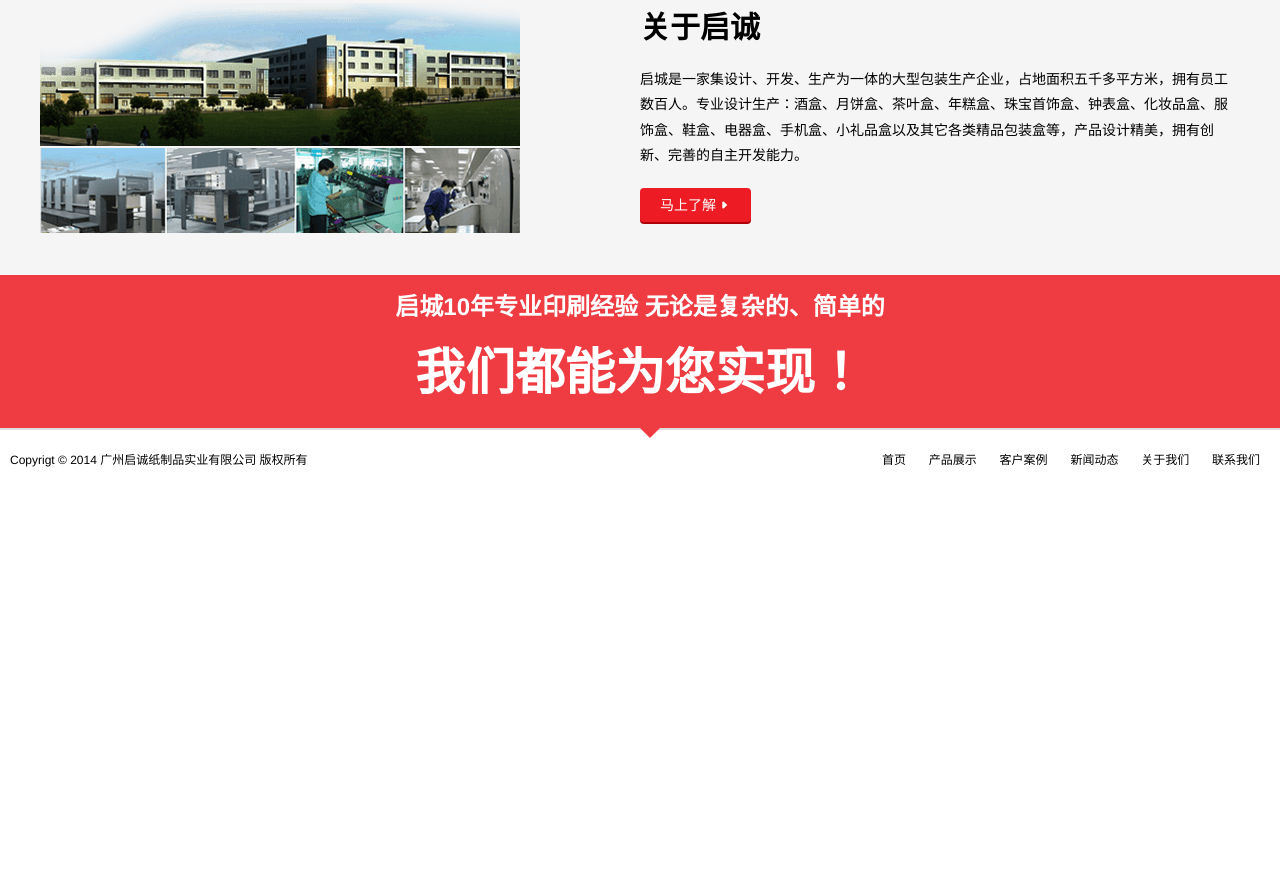
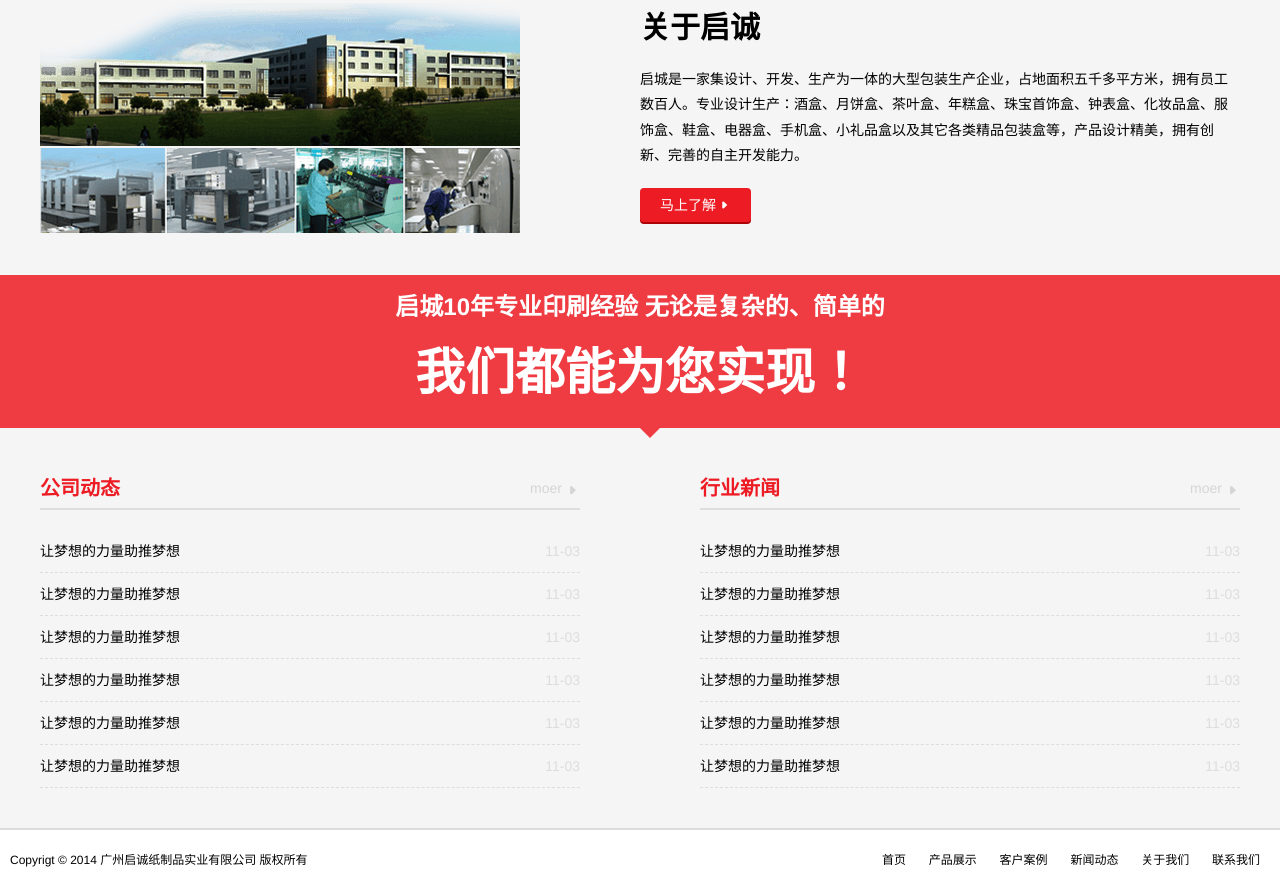
Before and after one commit to LeiHen/QiCheng, a plain HTML site: page new/index.html in a window 1280 px wide. Shown: the part 2192-3082 px from the top of the page. Before the commit the page ends 2682 px from the top, so only its background shows below. Drawn offline with nearby package versions, Linux system fonts and the light colour scheme; files that its build step writes are made by us from their sources; files whose address does not match are found by name.

Commit message:
add index

```diff
--- a/new/css/page.css
+++ b/new/css/page.css
@@ -165,10 +165,92 @@
 	margin:20px 0;
 }
 
+/* index 新闻 */
+.news_index{
+	overflow: hidden;
+	padding: 40px 0;
+}
+.news_index .wrap{
+	width: 45%;
+	float: left;
+}
+.news_index .ml{
+	margin-left: 5%;
+}
+.news_index .mr{
+	margin-right:5%;
+}
+.news_index .wrap .mian_title{
+	font-size: 2em;
+	line-height: 2em;
+	border-bottom:2px solid #dddddd;
+	font-weight: bold;
+	color: #ed1c24;
+	margin:0 0 20px 0;
+}
+.news_index .wrap .mian_title .more{
+	font-size: 0.7em;
+	font-weight: 400;
+	color:#d6d4d4;
+	float: right;
+	display: block;
+}
+.news_index .wrap .mian_title .more .ico{
+	vertical-align: middle;
+	margin: 0 0 0 4px;
+	display: inline-block;
+	+display: inline;
+	+zoom: 1;
+}
+.news_index .wrap .mian_title .more:hover{
+	color: #ed1c24;
+}
+.news_index .wrap .mian_title .more:hover .ico{
+	-webkit-transform:translate(2px,0px);
+	-moz-transform:translate(2px,0px);
+	-ms-transform:translate(2px,0px);
+	-o-transform:translate(2px,0px);
+	transform:translate(2px,0px);
+}
 
 
+.news_index .wrap .list_wrap{
+
+}
+.news_index .wrap .list_wrap .list{
+	border-bottom: 1px dashed #dddddd;
+	position: relative;
+	cursor: pointer;
+	/*overflow: hidden;*/
+}
+.news_index .wrap .list_wrap .list .title{
+	font-size: 1.4em;
+	line-height: 3em;
+}
+.news_index .wrap .list_wrap .list .time{
+	float: right;
+	color: #dddddd;
+	/*display: block;*/
+}
+.news_index .wrap .list_wrap .list .wire{
+	background-color: #ed1c24;
+
+	height: 0px;
+	width: 100%;
+
+	position: absolute;
+	bottom: -2px;
+	opacity: 0;
+	filter: alpha(opacity=0);
+}
 
 
+.news_index .wrap .list_wrap .list:hover .wire{
+	bottom: -1px;
+	height: 2px;
+	opacity: 1;
+	filter: alpha(opacity=1);
+}
 
 
 
@@ -197,7 +279,10 @@
 .banner_info_wrap .list,
 .banner_info_wrap .list .ico,
 .cooperative_index .wrap .list,
-.cooperative_index .wrap .list .img{
+.cooperative_index .wrap .list .img,
+.news_index .wrap .mian_title .more,
+.news_index .wrap .mian_title .more .ico,
+.news_index .wrap .list_wrap .list .wire{
 	-webkit-transition:all 0.4s ease-out;
 	-moz-transition:all 0.4s ease-out;
 	-ms-transition:all 0.4s ease-out;
--- a/new/index.html
+++ b/new/index.html
@@ -150,9 +150,78 @@
         <!-- ad_txt_index]] -->
 
         <!-- news_index[[ -->
-        <div class="w">
+        <div class="w news_index">
 
+            <div class="wrap mr">
+                <h1 class="mian_title">
+                    公司动态
+                    <a href="#" class="more">moer<span class="ico icon_media_play"></span></a>
+                </h1>
+                <ul class="list_wrap">
+                    <li class="list">
+                        <h2 class="title">让梦想的力量助推梦想<time class="time">11-03</time></h2>
+                        <span class="wire"></span>
+                    </li>
+                    <li class="list">
+                        <h2 class="title">让梦想的力量助推梦想<time class="time">11-03</time></h2>
+                        <span class="wire"></span>
+                    </li>
+                    <li class="list">
+                        <h2 class="title">让梦想的力量助推梦想<time class="time">11-03</time></h2>
+                        <span class="wire"></span>
+                    </li>
+                    <li class="list">
+                        <h2 class="title">让梦想的力量助推梦想<time class="time">11-03</time></h2>
+                        <span class="wire"></span>
+                    </li>
+                    <li class="list">
+                        <h2 class="title">让梦想的力量助推梦想<time class="time">11-03</time></h2>
+                        <span class="wire"></span>
+                    </li>
+                    <li class="list">
+                        <h2 class="title">让梦想的力量助推梦想<time class="time">11-03</time></h2>
+                        <span class="wire"></span>
+                    </li>
+                </ul>
+            </div>
+
+            <div class="wrap ml">
+                <h1 class="mian_title">
+                   行业新闻
+                    <a href="#" class="more">moer<span class="ico icon_media_play"></span></a>
+                </h1>
+                <ul class="list_wrap">
+                    <li class="list">
+                        <h2 class="title">让梦想的力量助推梦想<time class="time">11-03</time></h2>
+                        <span class="wire"></span>
+                    </li>
+                    <li class="list">
+                        <h2 class="title">让梦想的力量助推梦想<time class="time">11-03</time></h2>
+                        <span class="wire"></span>
+                    </li>
+                    <li class="list">
+                        <h2 class="title">让梦想的力量助推梦想<time class="time">11-03</time></h2>
+                        <span class="wire"></span>
+                    </li>
+                    <li class="list">
+                        <h2 class="title">让梦想的力量助推梦想<time class="time">11-03</time></h2>
+                        <span class="wire"></span>
+                    </li>
+                    <li class="list">
+                        <h2 class="title">让梦想的力量助推梦想<time class="time">11-03</time></h2>
+                        <span class="wire"></span>
+                    </li>
+                    <li class="list">
+                        <h2 class="title">让梦想的力量助推梦想<time class="time">11-03</time></h2>
+                        <span class="wire"></span>
+                    </li>
+                </ul>
+            </div>
         </div>
+        <!-- news_index]] -->
+
+        <!-- news_index]] -->
+
         <!-- news_index]] -->
 
 
```
